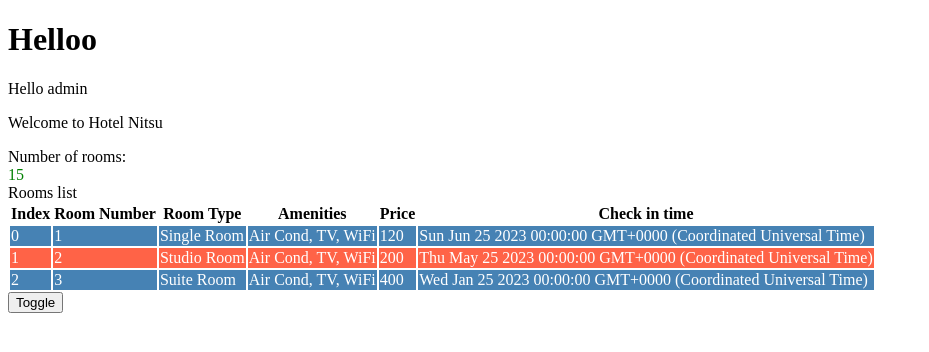
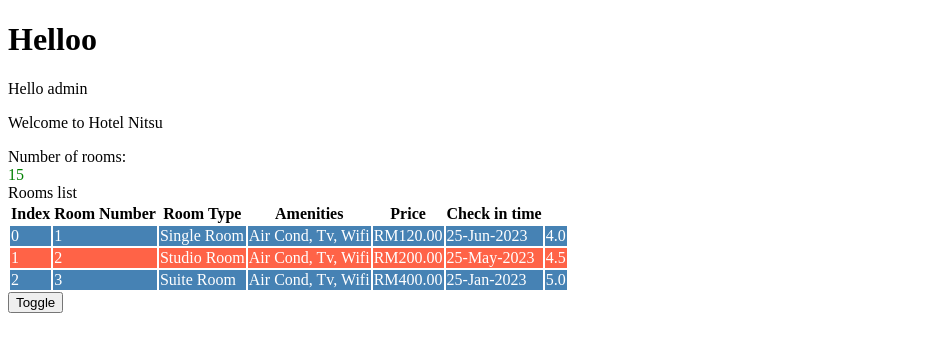
Before and after one commit to nitsuzxz/hotelInventory, an Angular app: page / in a window 1280 px wide. Shown: the top 352 px of the page, without its empty margins (0-929 px from the left). Built offline with nearby package versions, Linux system fonts and the light colour scheme.

Commit message:
apply pipe

```diff
--- a/src/app/rooms/rooms.component.html
+++ b/src/app/rooms/rooms.component.html
@@ -7,15 +7,15 @@
 <div [ngStyle]="{'color': numberOfRooms > 0 ? 'green':'red'}"
   [innerText]="numberOfRooms"></div>
 -->
-  <div [ngStyle]="{'color': rooms.availableRooms > 0 ? 'green':'red'}"
-  [innerText]="rooms.availableRooms"></div>
+  <div
+    [ngStyle]="{ color: rooms.availableRooms > 0 ? 'green' : 'red' }"
+    [innerText]="rooms.availableRooms"
+  ></div>
 </div>
 
+{{ rooms.availableRooms > 0 ? "" : "No rooms" }}
 
-{{ rooms.availableRooms > 0 ? "": "No rooms" }}
-
-
-<div *ngIf="rooms.availableRooms > 0"  >
+<div *ngIf="rooms.availableRooms > 0">
   Rooms list
 
   <table>
@@ -37,16 +37,29 @@
       -ngclass to apply css class
     -->
       <tr
-       [ngClass]="e? 'even':'odd'"
-       *ngFor="let room of roomList; let i=index let e=even; let o=odd;" >
-        <td>{{i}}</td>
-        <td>{{room.roomID}}</td>
-        <td>{{room.roomType}}</td>
-        <td>{{room.amenities}}</td>
-        <td>{{room.price}}</td>
-        <td>{{room.checkinTime}}</td>
+        [ngClass]="e ? 'even' : 'odd'"
+        *ngFor="let room of roomList ; let i = index; let e = even; let o = odd"
+      >
+        <!-- use pipe to set date format
+        refer https://angular.io/api/common/DatePipe to see more option for datepipe.
+        Other built-in pipe is:
+        UpperCase
+        Lowercase
+        Currency
+        Decimal
+        Percent
+        Json
+        slice => can be use on pagination. not suitable for large dataset
+        Async
+      -->
+        <td>{{ i }}</td>
+        <td>{{ room.roomID }}</td>
+        <td>{{ room.roomType }}</td>
+        <td>{{ room.amenities | titlecase }}</td>
+        <td>{{ room.price | currency : "MYR" : "symbol-narrow" }}</td>
+        <td>{{ room.checkinTime | date : "dd-MMM-YYYY" }}</td>
+        <td>{{room.rating | number:'1.1-1'}}</td>
       </tr>
-
     </tbody>
   </table>
 </div>
--- a/src/app/rooms/rooms.component.ts
+++ b/src/app/rooms/rooms.component.ts
@@ -39,7 +39,8 @@ export class RoomsComponent {
     price: 120,
     photoUrl:"https://images.unsplash.com/photo-1522771739844-6a9f6d5f14af?ixlib=rb-4.0.3&ixid=M3wxMjA3fDB8MHxwaG90by1wYWdlfHx8fGVufDB8fHx8fA%3D%3D&auto=format&fit=crop&w=1771&q=80",
     checkinTime:new Date('25-June-2023'),
-    checkoutTime:new Date('27-June-2023')
+    checkoutTime:new Date('27-June-2023'),
+    rating: 4
   },{
     roomID:2,
     roomType:"Studio Room",
@@ -47,7 +48,8 @@ export class RoomsComponent {
     price: 200,
     photoUrl:"https://images.unsplash.com/photo-1522771739844-6a9f6d5f14af?ixlib=rb-4.0.3&ixid=M3wxMjA3fDB8MHxwaG90by1wYWdlfHx8fGVufDB8fHx8fA%3D%3D&auto=format&fit=crop&w=1771&q=80",
     checkinTime:new Date('25-May-2023'),
-    checkoutTime:new Date('27-May-2023')
+    checkoutTime:new Date('27-May-2023'),
+    rating: 4.5
   },{
     roomID:3,
     roomType:"Suite Room",
@@ -55,7 +57,8 @@ export class RoomsComponent {
     price: 400,
     photoUrl:"https://images.unsplash.com/photo-1522771739844-6a9f6d5f14af?ixlib=rb-4.0.3&ixid=M3wxMjA3fDB8MHxwaG90by1wYWdlfHx8fGVufDB8fHx8fA%3D%3D&auto=format&fit=crop&w=1771&q=80",
     checkinTime:new Date('25-Jan-2023'),
-    checkoutTime:new Date('27-Jan-2023')
+    checkoutTime:new Date('27-Jan-2023'),
+    rating: 5
   }]
 
 }
--- a/src/app/rooms/rooms.ts
+++ b/src/app/rooms/rooms.ts
@@ -16,4 +16,5 @@ export interface RoomList {
     photoUrl:string;
     checkinTime:Date;
     checkoutTime:Date;
+    rating:number;
 }
```
